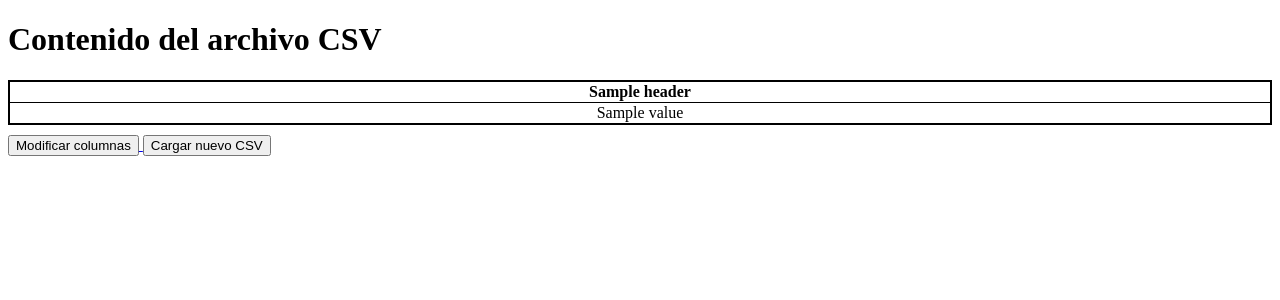
After one commit to shussk02/TFG_shussk02, a Django app: template polls/templates/vista_previa_csv.html in a window 1280 px wide. The commit adds this page. Shown: the top 300 px of the page. Run offline with Django 3.2, Linux system fonts and the light colour scheme; the template is opened without the code that fills it: most values are stand-ins (such as "Sample title", 1, 10 or a date in 2020).

Commit message:
mejor organizado

```diff
--- /dev/null
+++ b/polls/static/css/estilosInicio.css
@@ -0,0 +1,20 @@
+table {
+    width: 100%;
+    border-collapse: collapse;
+    border: 2px solid black;
+}
+
+
+
+.centrarHeader{
+    font-weight: bold;
+    text-align: center;
+}
+
+.centrarData{
+    text-align: center;
+}
+
+button{
+    margin-top: 10px;
+}
--- a/polls/static/static.txt
+++ /dev/null
@@ -1 +0,0 @@
-static is workin
--- /dev/null
+++ b/polls/templates/vista_previa_csv.html
@@ -0,0 +1,44 @@
+{% load static %}
+<!DOCTYPE html>
+<html lang="es">
+
+<head>
+    <meta charset="UTF-8">
+    <title>Mostrar CSV</title>
+    <link rel="stylesheet" type="text/css" href="{% static 'css/estilosInicio.css' %}">
+
+</head>
+
+<body>
+    <h1>Contenido del archivo CSV</h1>
+    {% csrf_token %}
+    <table border="1">
+        <thead>
+            <tr>
+                {% for header in columnas %}
+                <th class="centrarHeader">{{ header }} </th>
+                {% endfor %}
+            </tr>
+        </thead>
+        <tbody>
+            {% for row in datos %}
+            <tr>
+                {% for value in row %}
+                <td class="centrarData">{{ value }}</td>
+
+                {% endfor %}
+            </tr>
+            {% endfor %}
+        </tbody>
+    </table>
+
+    <a href="{% url 'modificar_csv' %}">
+        <button type="button">Modificar columnas</button>
+    </a>
+    <a href="{% url 'cargar_csv' %}">
+        <button>Cargar nuevo CSV</button>
+    </a>
+
+</body>
+
+</html>
--- a/polls/urls.py
+++ b/polls/urls.py
@@ -3,7 +3,8 @@ from .views import *
 
 urlpatterns = [
     path('index/',index, name='index'),
-    path('upload/', cargar_csv, name='cargar_csv'),
-    path('load/', mostrar_csv, name='mostrar_csv'),
+    path('', cargar_csv, name='cargar_csv'),
+    path('view/', mostrar_csv, name='mostrar_csv'),
+    path('edit/', modificar_csv, name='modificar_csv'),
     path('update/', update, name='update'),
 ]
```
Also changed, not shown: polls/static/css/estilos.css (+1 -19 lines), polls/templates/vista_modificable_csv.html (renamed from polls/templates/mostrar_csv.html, +1 -15 lines), polls/views.py (+30 -5 lines).
